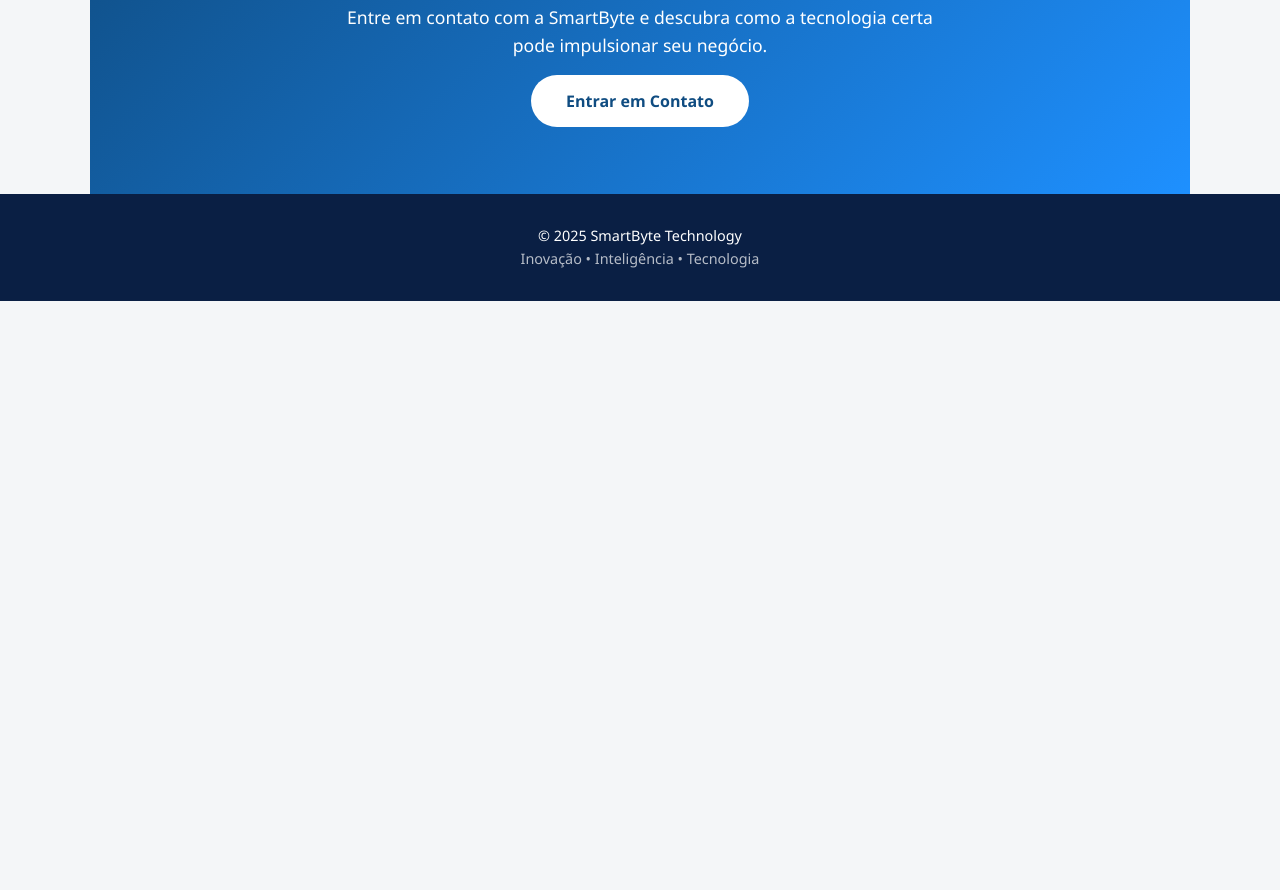
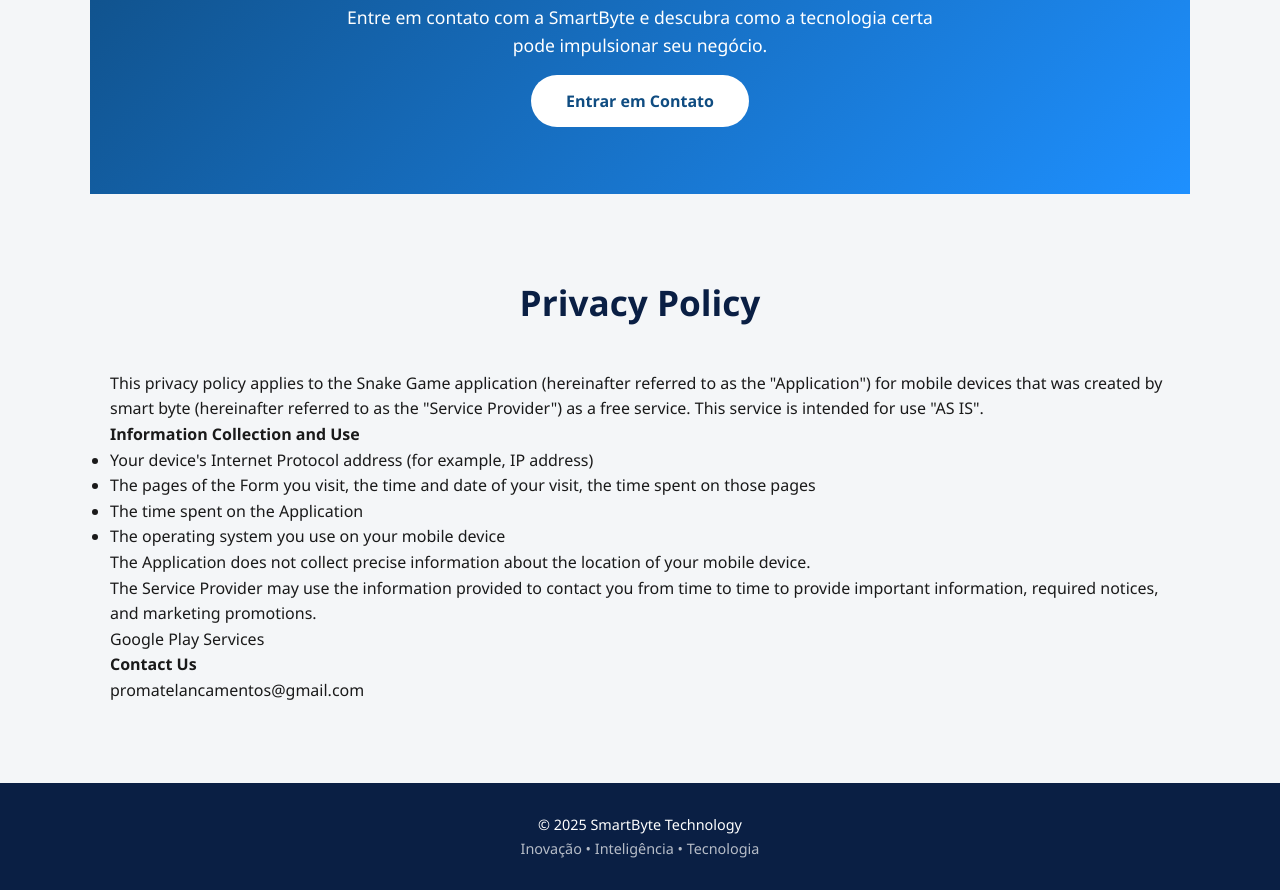
Before and after one commit to Bibleyou/SmartByte, a plain HTML site: page index.html in a window 1280 px wide. Shown: the part 1543-2433 px from the top of the page. Before the commit the page ends 1844 px from the top, so only its background shows below. Drawn offline with Linux system fonts and the light colour scheme.

Commit message:
Update index.html

```diff
--- a/index.html
+++ b/index.html
@@ -173,6 +173,7 @@
     <a href="#sobre">Sobre</a>
     <a href="#servicos">Serviços</a>
     <a href="#contato">Contato</a>
+    <a href="#privacy">Privacy Policy</a>
   </nav>
 
   <section id="sobre" class="about">
@@ -218,6 +219,29 @@
     <a href="mailto:contato@smartbyte.com">Entrar em Contato</a>
   </section>
 
+  <section id="privacy">
+    <h2>Privacy Policy</h2>
+
+    <p>This privacy policy applies to the Snake Game application (hereinafter referred to as the "Application") for mobile devices that was created by smart byte (hereinafter referred to as the "Service Provider") as a free service. This service is intended for use "AS IS".</p>
+
+    <p><strong>Information Collection and Use</strong></p>
+    <ul>
+      <li>Your device's Internet Protocol address (for example, IP address)</li>
+      <li>The pages of the Form you visit, the time and date of your visit, the time spent on those pages</li>
+      <li>The time spent on the Application</li>
+      <li>The operating system you use on your mobile device</li>
+    </ul>
+
+    <p>The Application does not collect precise information about the location of your mobile device.</p>
+
+    <p>The Service Provider may use the information provided to contact you from time to time to provide important information, required notices, and marketing promotions.</p>
+
+    <p>Google Play Services</p>
+
+    <p><strong>Contact Us</strong></p>
+    <p>promatelancamentos@gmail.com</p>
+  </section>
+
   <footer>
     <p>© 2025 SmartByte Technology</p>
     <span>Inovação • Inteligência • Tecnologia</span>
```
